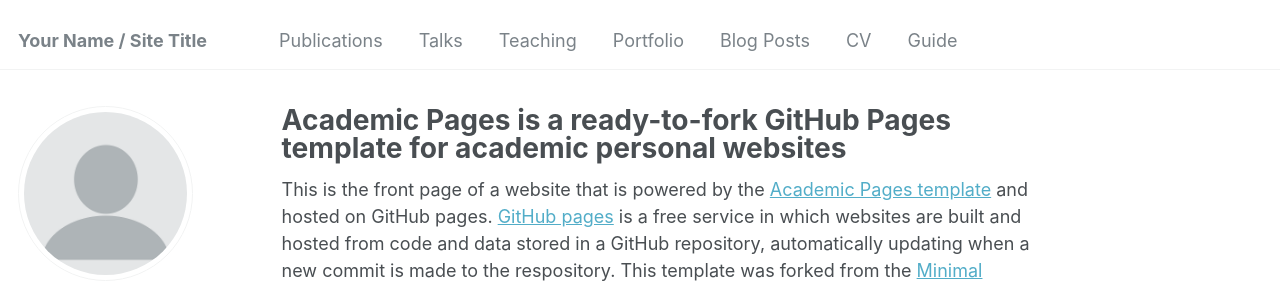
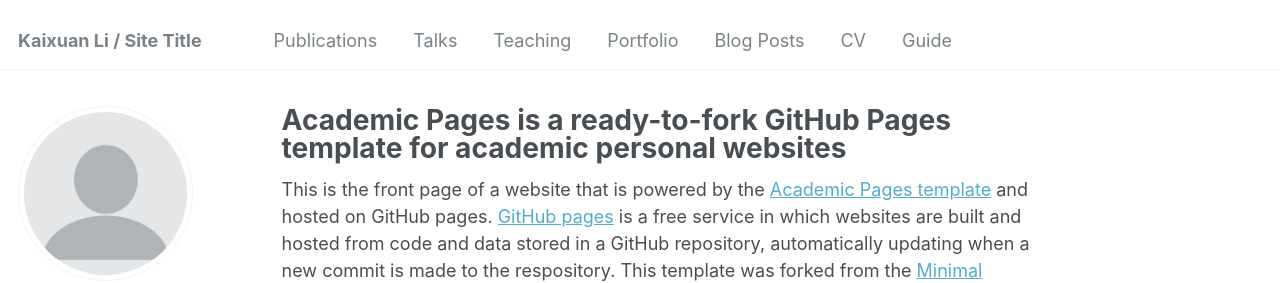
Before and after one commit to KaixuanLee/KaixuanLee.github.io, a Jekyll site: the page built from _pages/about.md, in a window 1280 px wide. Shown: the top 283 px of the page. Built offline with Jekyll 4.4.1, drawn with Linux system fonts in a browser that asks for light colours; some web fonts are replaced.

Commit message:
edit yml

```diff
--- a/_config.yml
+++ b/_config.yml
@@ -8,7 +8,7 @@
 
 # Basic Site Settings
 locale                   : "en-US"
-title                    : "Your Name / Site Title"
+title                    : "Kaixuan Li / Site Title"
 title_separator          : "-"
 name                     : &name "Your Name"
 description              : &description "personal description"
```
